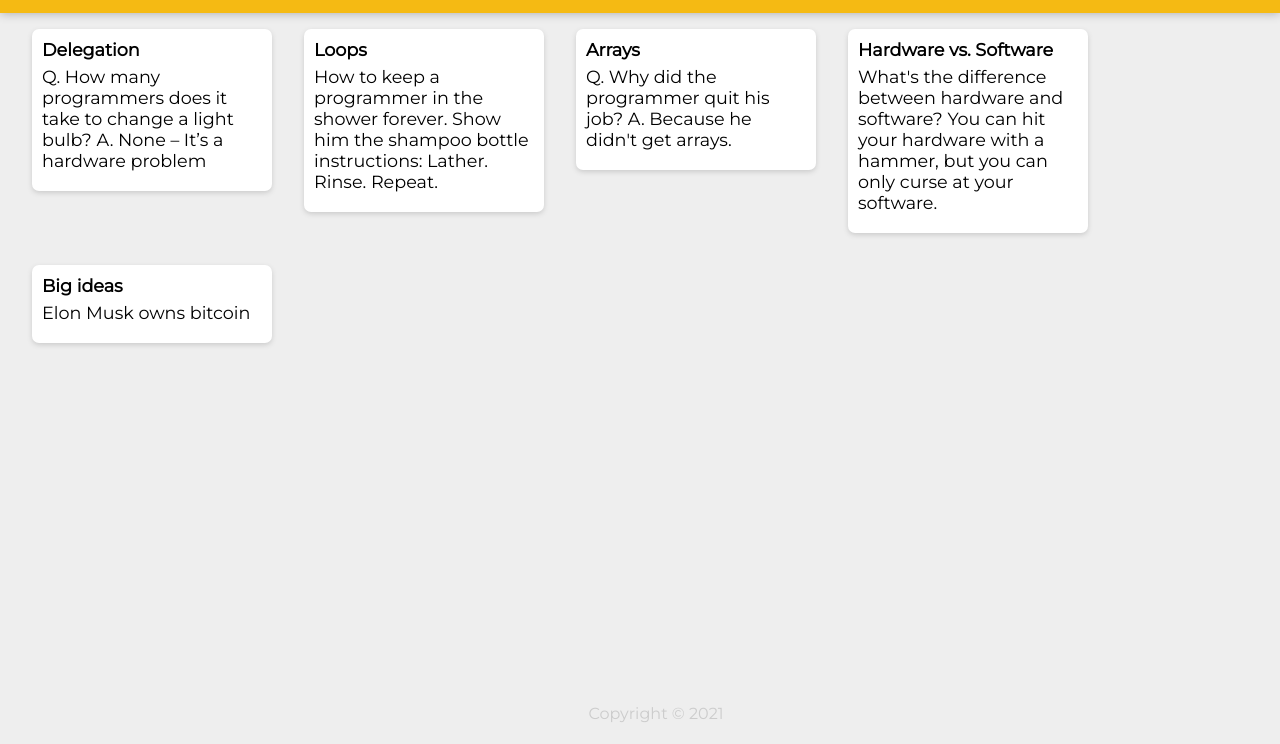
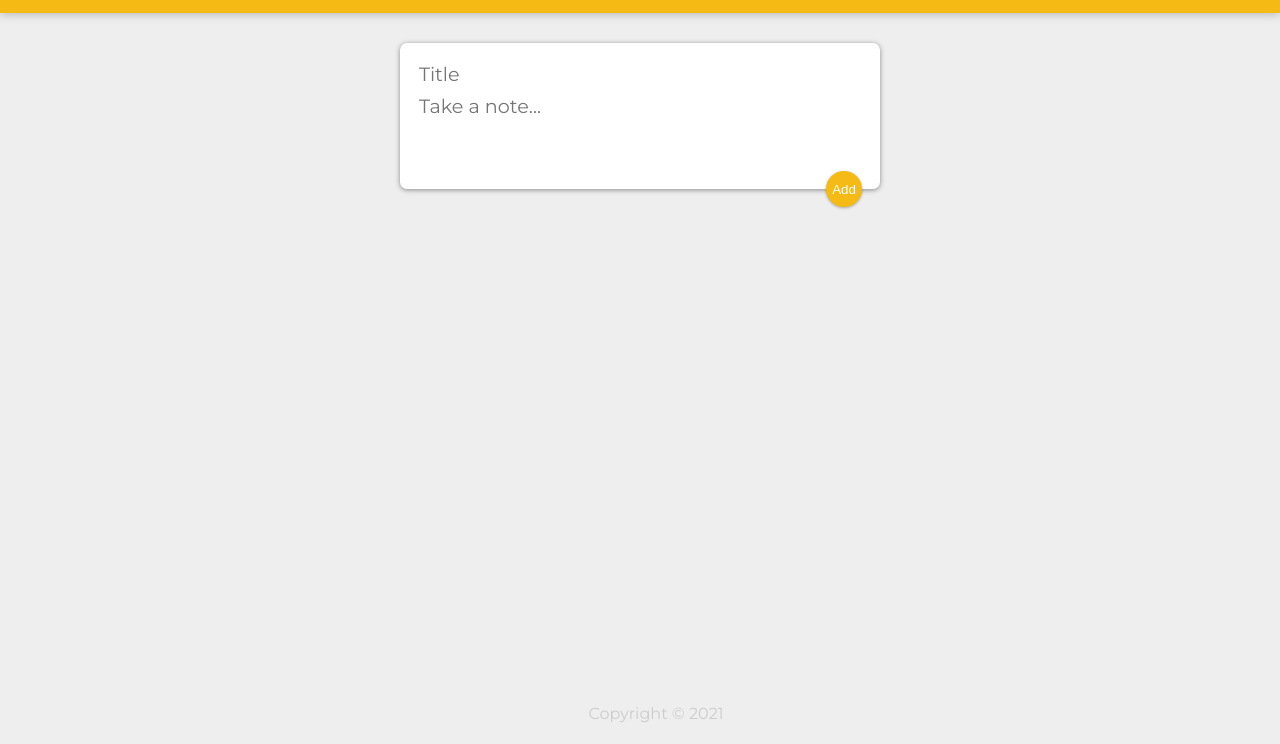
Before and after one commit to sreyom31/React-Note-App, a React app: page / in a window 1280 px wide. Shown: the part 56-800 px from the top of the page. Built offline with nearby package versions, Linux system fonts and the light colour scheme; a web font is replaced by a local one.

Commit message:
add the create, delete note feature.

```diff
--- a/public/index.html
+++ b/public/index.html
@@ -2,12 +2,10 @@
 <html lang="en">
   <head>
     <title>Keeper App</title>
-    <link
-      href="https://fonts.googleapis.com/css?family=McLaren|Montserrat&display=swap"
-      rel="stylesheet"
-    />
+    <link font-family: "Montserrat", sans-serif;
+    href="https://fonts.googleapis.com/css?family=McLaren|Montserrat&display=swap"
+    rel="stylesheet" />
     <link rel="stylesheet" href="styles.css" />
-    <link rel="icon" href="%PUBLIC_URL%/favicon.ico" />
   </head>
 
   <body>
--- a/public/styles.css
+++ b/public/styles.css
@@ -54,3 +54,50 @@ footer p {
   white-space: pre-wrap;
   word-wrap: break-word;
 }
+
+.note button {
+  position: relative;
+  float: right;
+  /* margin-right: 10px; */
+  color: #f5ba13;
+  border: none;
+  width: 65px;
+  height: 36px;
+  cursor: pointer;
+  outline: none;
+  background: none;
+}
+
+form {
+  position: relative;
+  width: 480px;
+  margin: 30px auto 20px auto;
+  background: #fff;
+  padding: 15px;
+  border-radius: 7px;
+  box-shadow: 0 1px 5px rgb(138, 137, 137);
+}
+form input,
+form textarea {
+  width: 100%;
+  border: none;
+  padding: 4px;
+  outline: none;
+  font-size: 1.2em;
+  font-family: inherit;
+  resize: none;
+}
+form button {
+  position: absolute;
+  right: 18px;
+  bottom: -18px;
+  background: #f5ba13;
+  color: #fff;
+  border: none;
+  border-radius: 50%;
+  width: 36px;
+  height: 36px;
+  box-shadow: 0 1px 3px rgba(0, 0, 0, 0.3);
+  cursor: pointer;
+  outline: none;
+}
--- a/src/components/App.js
+++ b/src/components/App.js
@@ -1,15 +1,41 @@
-import React from "react";
-import Header from "./Header"
-import Footer from "./Footer"
-import Note from "./Note"
-import notes from '../notes'
-
+import React, { useState } from "react";
+import Header from "./Header";
+import Footer from "./Footer";
+import Note from "./Note";
+import CreateArea from "./CreateArea";
 
 function App() {
+  const [notes, setNotes] = useState([]);
+
+  function addNote(newNote) {
+    setNotes(prevNotes => {
+      return [...prevNotes, newNote];
+    });
+  }
+
+  function deleteNote(id) {
+    setNotes(prevNotes => {
+      return prevNotes.filter((noteItem, index) => {
+        return index !== id;
+      });
+    });
+  }
+
   return (
     <div>
       <Header />
-            { notes.map( note => (<Note key={note.key} title={note.title} content={note.content} />) ) }
+      <CreateArea onAdd={addNote} />
+      {notes.map((noteItem, index) => {
+        return (
+          <Note
+            key={index}
+            id={index}
+            title={noteItem.title}
+            content={noteItem.content}
+            onDelete={deleteNote}
+          />
+        );
+      })}
       <Footer />
     </div>
   );
--- /dev/null
+++ b/src/components/CreateArea.js
@@ -0,0 +1,51 @@
+import React, { useState } from "react";
+
+function CreateArea(props) {
+  const [note, setNote] = useState({
+    title: "",
+    content: ""
+  });
+
+  function handleChange(event) {
+    const { name, value } = event.target;
+
+    setNote(prevNote => {
+      return {
+        ...prevNote,
+        [name]: value
+      };
+    });
+  }
+
+  function submitNote(event) {
+    props.onAdd(note);
+    setNote({
+      title: "",
+      content: ""
+    });
+    event.preventDefault();
+  }
+
+  return (
+    <div>
+      <form>
+        <input
+          name="title"
+          onChange={handleChange}
+          value={note.title}
+          placeholder="Title"
+        />
+        <textarea
+          name="content"
+          onChange={handleChange}
+          value={note.content}
+          placeholder="Take a note..."
+          rows="3"
+        />
+        <button onClick={submitNote}>Add</button>
+      </form>
+    </div>
+  );
+}
+
+export default CreateArea;
--- a/src/components/Note.js
+++ b/src/components/Note.js
@@ -1,13 +1,17 @@
 import React from "react";
-import { isPropertySignature } from "typescript";
 
 function Note(props) {
-    return (
+  function handleClick() {
+    props.onDelete(props.id);
+  }
+
+  return (
     <div className="note">
-        <h1>{props.title}</h1>
-        <p>{props.content}</p>
+      <h1>{props.title}</h1>
+      <p>{props.content}</p>
+      <button onClick={handleClick}>DELETE</button>
     </div>
-    )
+  );
 }
 
 export default Note;
```
Lines whose indentation alone changed are shown as unchanged.
